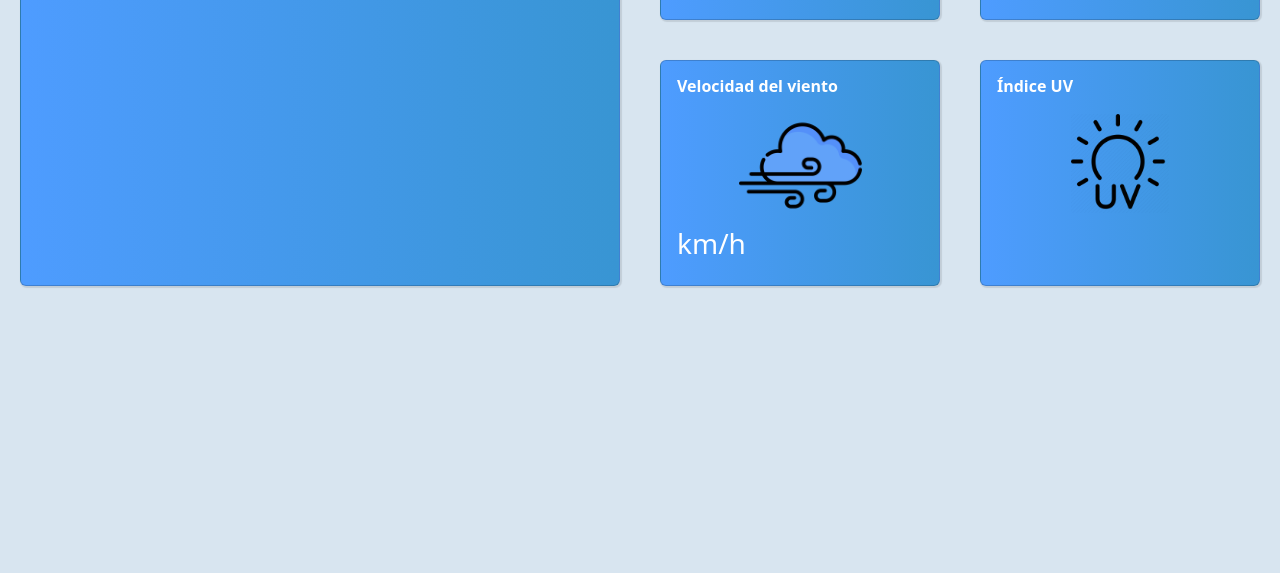
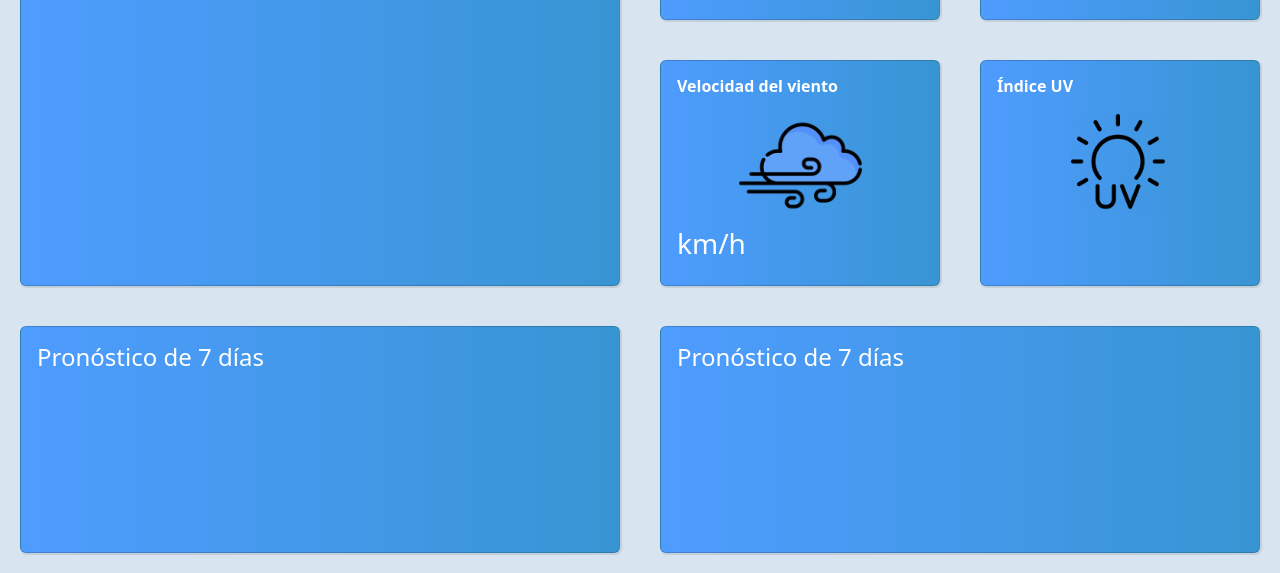
Before and after one commit to Mcarrascot/Dashboard, a website with bundled scripts: page index.html in a window 1280 px wide. Shown: the part 293-866 px from the top of the page. Before the commit the page ends 800 px from the top, so only its background shows below. Built offline with nearby package versions, Linux system fonts and the light colour scheme.

Commit message:
Añadí tabla pronóstico para 7 días

```diff
--- a/index.html
+++ b/index.html
@@ -107,6 +107,26 @@
               </div>
           </div>
      </div>
+
+    <div class="cards">
+        <div class="card">
+            <div class="content">
+                <div class="card-body">
+                    <h4>Pronóstico de 7 días</h4>
+                    <canvas id="forecastChart"></canvas>
+                </div>
+            </div>
+        </div>
+
+        <div class="card">
+            <div class="content">
+                <div class="card-body">
+                    <h4>Pronóstico de 7 días</h4>
+                    <br>
+                    <table id="weatherTable">
+                        <tbody id="weatherTableBody">
+                        </tbody>
+                    </table>
      </div>
     </div>
 </div>
```
